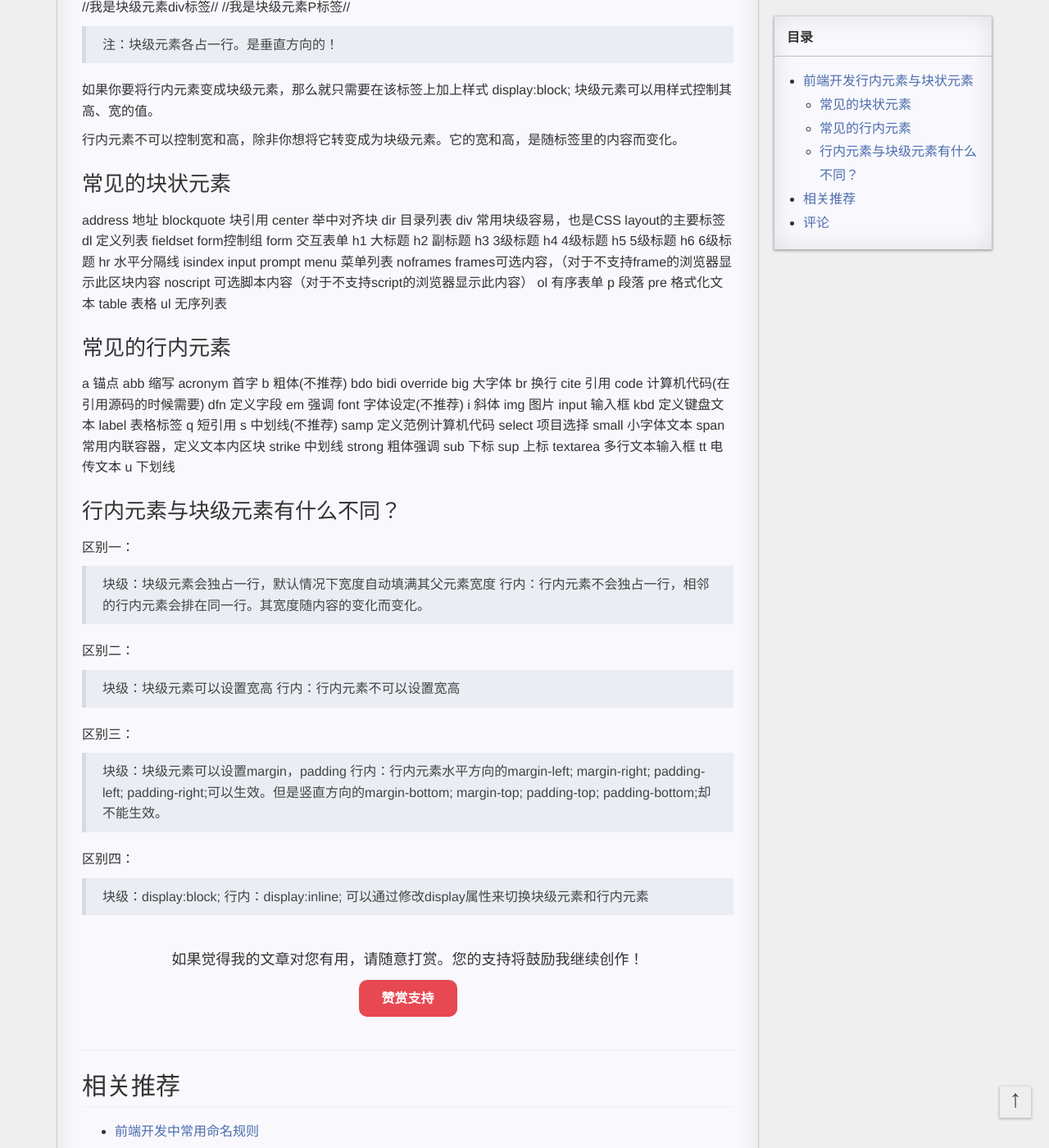
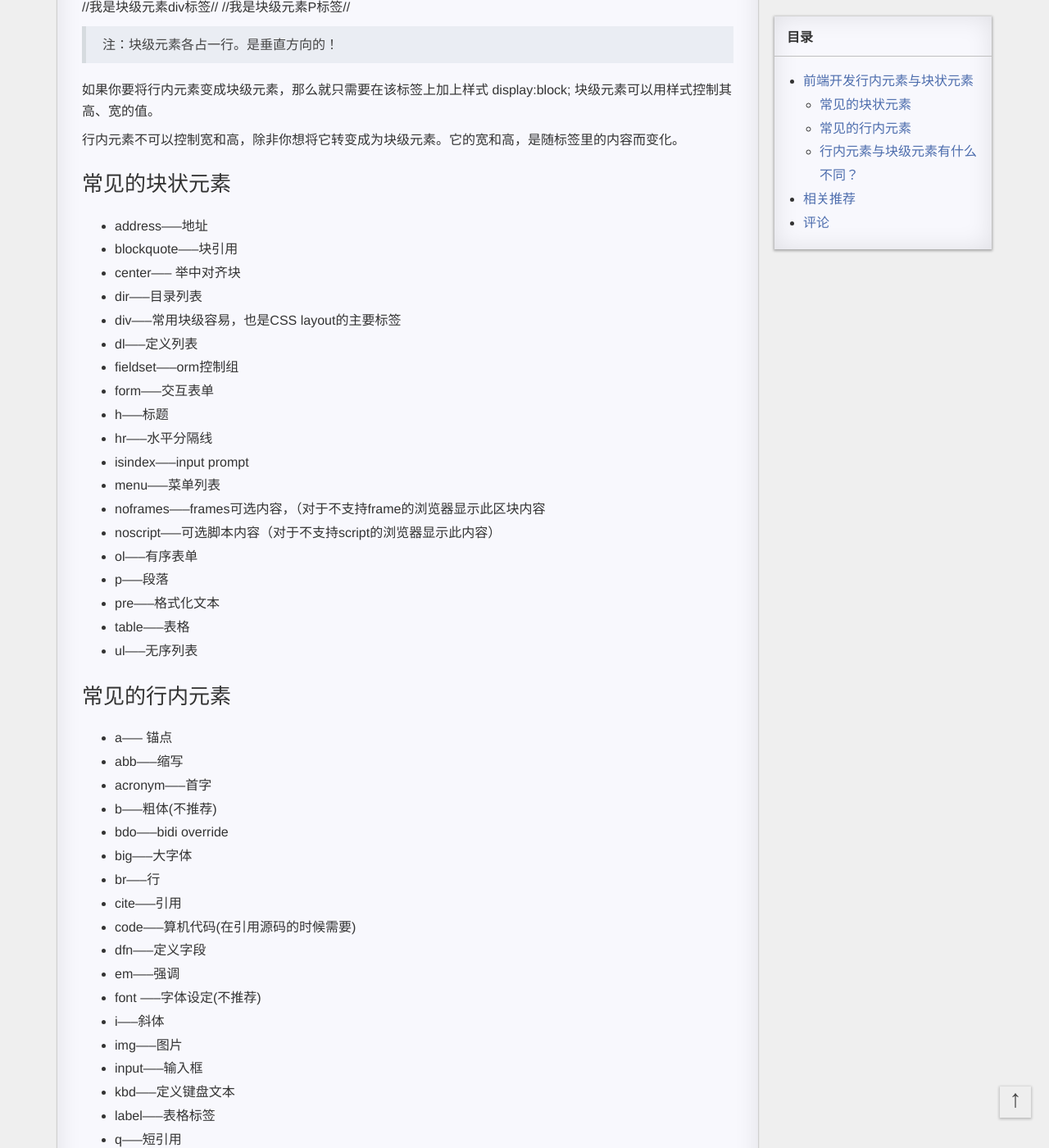
Before and after one commit to Tycn/tycn.github.io, a Jekyll site: the page built from _posts/2017-04-11-css-block.md, in a window 1280 px wide and 1400 px high, scrolled down 440 px. Shown: the whole window at 82% size. Built offline with Jekyll 4.4.1, drawn with Linux system fonts in a browser that asks for light colours; comment, search, counter and statistics services are not loaded; a style sheet for code colours, icons or effects is not loaded; some of the changed text lies outside the part shown.

Commit message:
2017-04-11-css-block

```diff
--- a/_posts/2017-04-11-css-block.md
+++ b/_posts/2017-04-11-css-block.md
@@ -27,63 +27,58 @@ author: Tycn
 
 ### 常见的块状元素
 
-address	                    地址
-blockquote	            块引用
-center	                    举中对齐块
-dir	                            目录列表
-div	                            常用块级容易，也是CSS layout的主要标签
-dl	                            定义列表
-fieldset	                    form控制组
-form	                    交互表单
-h1	                            大标题
-h2	                            副标题
-h3	                            3级标题
-h4	                            4级标题
-h5	                            5级标题
-h6	                            6级标题
-hr	                            水平分隔线
-isindex	                    input prompt
-menu	                    菜单列表
-noframes	            frames可选内容，（对于不支持frame的浏览器显示此区块内容
-noscript	                    可选脚本内容（对于不支持script的浏览器显示此内容）
-ol	                            有序表单
-p	                            段落
-pre		                    格式化文本
-table	                    表格
-ul	                            无序列表
+- address-----地址
+- blockquote-----块引用
+- center----- 举中对齐块
+- dir-----目录列表
+- div-----常用块级容易，也是CSS layout的主要标签
+- dl-----定义列表
+- fieldset-----orm控制组
+- form-----交互表单
+- h-----标题
+- hr-----水平分隔线
+- isindex-----input prompt
+- menu-----菜单列表
+- noframes-----frames可选内容，（对于不支持frame的浏览器显示此区块内容
+- noscript-----可选脚本内容（对于不支持script的浏览器显示此内容）
+- ol-----有序表单
+- p-----段落
+- pre-----格式化文本
+- table-----表格
+- ul-----无序列表
 
 ### 常见的行内元素
 
-a	                            锚点
-abb	                            缩写
-acronym	                    首字
-b	                            粗体(不推荐)
-bdo	                            bidi override
-big	                            大字体
-br	                            换行
-cite	                            引用
-code	                    计算机代码(在引用源码的时候需要)
-dfn	                            定义字段
-em	                            强调
-font	                            字体设定(不推荐)
-i	                            斜体
-img	                            图片
-input	                    输入框
-kbd	                            定义键盘文本
-label	                    表格标签
-q	                            短引用
-s	                            中划线(不推荐)
-samp	                     定义范例计算机代码
-select	                     项目选择
-small	                     小字体文本
-span	                     常用内联容器，定义文本内区块
-strike	                     中划线
-strong	                     粗体强调
-sub	                             下标
-sup	                             上标
-textarea	                     多行文本输入框
-tt	                            电传文本
-u		                    下划线
+- a----- 锚点
+- abb-----缩写
+- acronym-----首字
+- b-----粗体(不推荐)
+- bdo-----bidi override
+- big-----大字体
+- br-----行
+- cite-----引用
+- code-----算机代码(在引用源码的时候需要)
+- dfn-----定义字段
+- em-----强调
+- font	-----字体设定(不推荐)
+- i-----斜体
+- img-----图片
+- input-----输入框
+- kbd-----定义键盘文本
+- label-----表格标签
+- q-----短引用
+- s-----中划线(不推荐)
+- samp-----定义范例计算机代码
+- select-----项目选择
+- small-----小字体文本
+- span-----常用内联容器，定义文本内区块
+- strike-----中划线
+- strong-----粗体强调
+- sub-----下标
+- sup-----上标
+- textarea-----多行文本输入框
+- tt-----电传文本
+- u-----下划线
 
 ### 行内元素与块级元素有什么不同？
 
```
